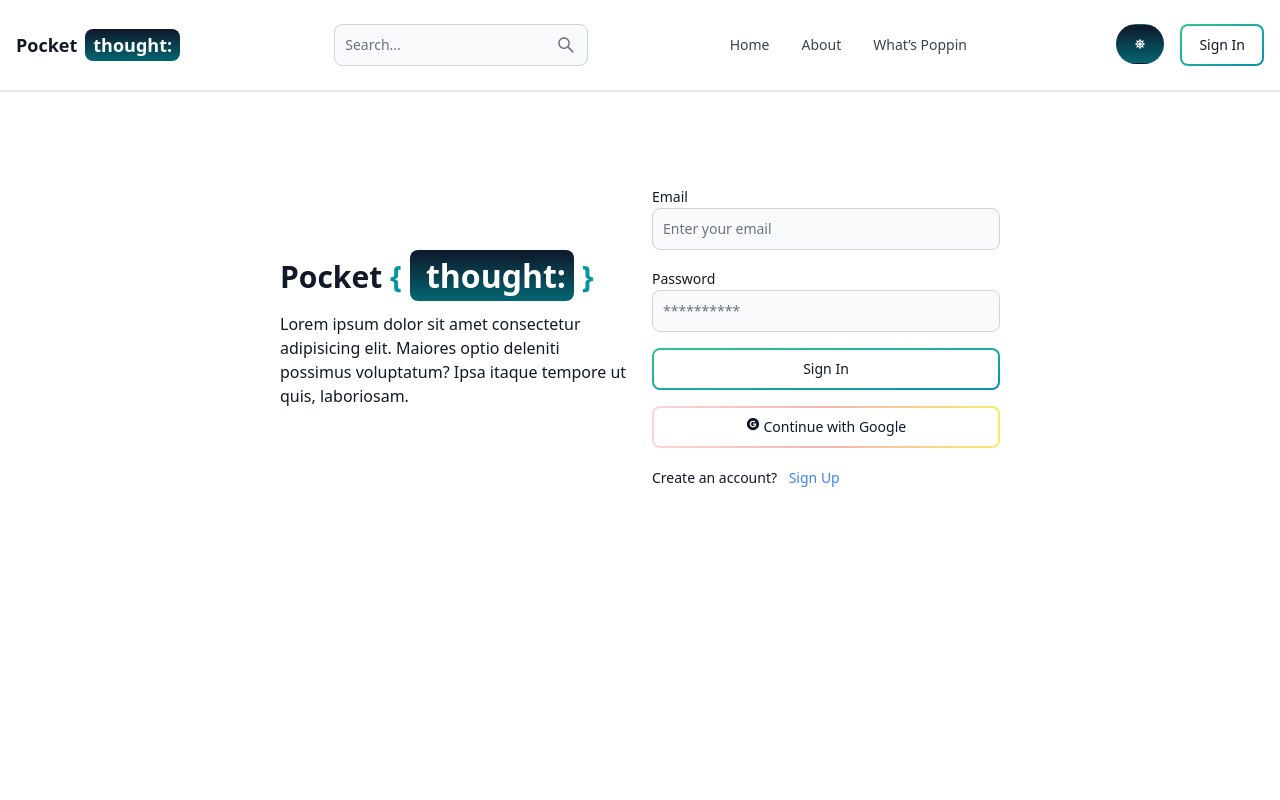
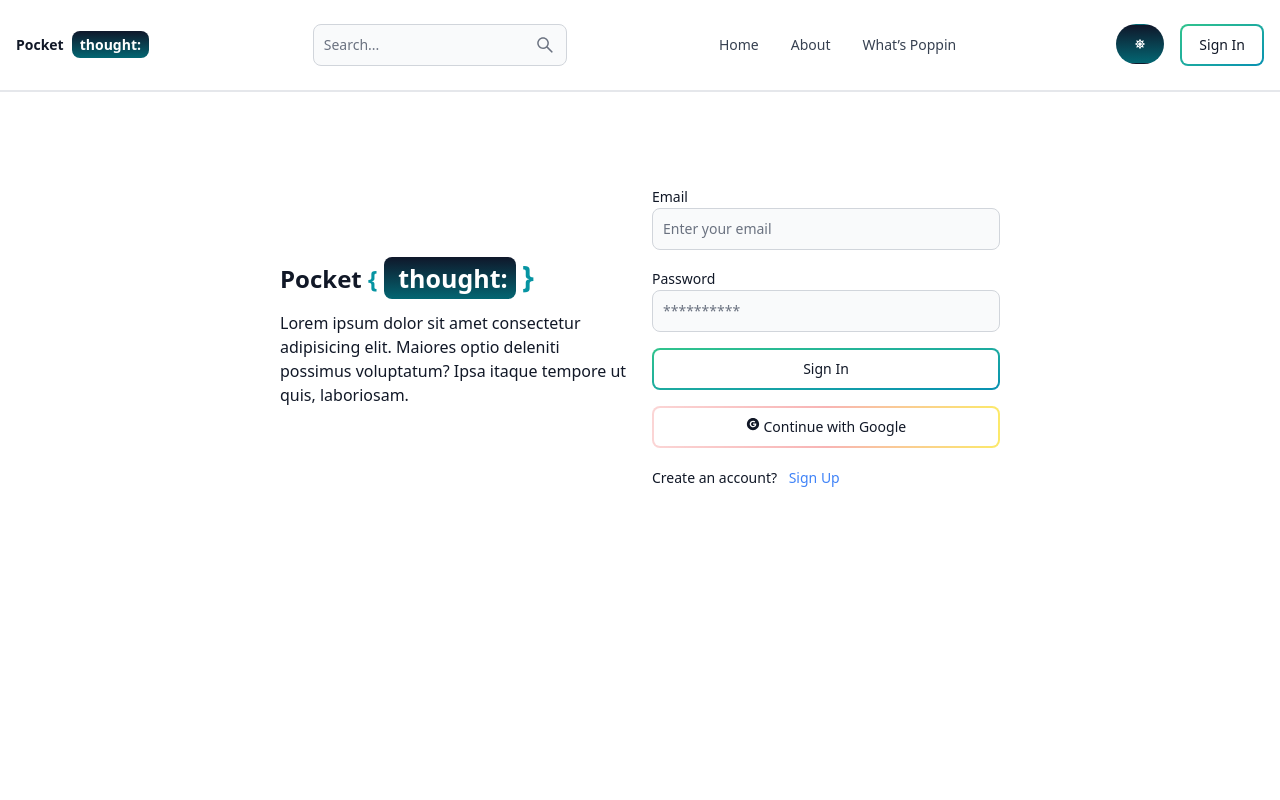
Before and after one commit to TerRosales/tr-blog, a React (Vite) app in the folder client/: page /signin in a window 1280 px wide. Shown: the top 800 px of the page. Built offline with nearby package versions, Linux system fonts and the light colour scheme; no server answers.

Commit message:
signout finalized

```diff
--- a/client/src/components/Header.jsx
+++ b/client/src/components/Header.jsx
@@ -89,7 +89,7 @@ const Header = () => {
           <Link to="/about">About</Link>
         </Navbar.Link>
         <Navbar.Link as={"div"} active={path === "/poppin"}>
-          <Link to="/signin">What&rsquo;s Poppin</Link>
+          <Link to="/news">What&rsquo;s Poppin</Link>
         </Navbar.Link>
       </Navbar.Collapse>
     </Navbar>
--- a/client/src/components/Logo.jsx
+++ b/client/src/components/Logo.jsx
@@ -3,9 +3,9 @@ import { Link } from "react-router-dom";
 
 const Logo = () => {
   return (
-    <Link to="/" className="text-lg font-bold dark:text-white">
+    <Link to="/" className="text-sm font-bold dark:text-white">
       Pocket
-      <span className="px-2 py-1 text-lg rounded-lg button-gradient">
+      <span className="px-2 py-1 text-sm rounded-lg button-gradient">
         thought:
       </span>
       &nbsp;
--- /dev/null
+++ b/client/src/pages/News.jsx
@@ -0,0 +1,7 @@
+import React from "react";
+
+const News = () => {
+  return <div>News</div>;
+};
+
+export default News;
--- a/client/src/pages/SignIn.jsx
+++ b/client/src/pages/SignIn.jsx
@@ -55,10 +55,10 @@ const SignIn = () => {
       <div className="flex p-3 max-w-3xl mx-auto flex-col md:flex-row md:items-center">
         {/* left */}
         <div className="flex-1 mx-3">
-          <Link to="/" className="text-[30px] font-bold dark:text-white">
+          <Link to="/" className="text-[24px] font-bold dark:text-white">
             Pocket&nbsp;
-            <span className="text-teal-500 text-[30px]">&#123;</span>&nbsp;
-            <span className="px-2 py-1 text-[32px] rounded-lg text-white font-bold bg-gradient-to-b from-slate-900 to-teal-700 ">
+            <span className="text-teal-500 text-[24px]">&#123;</span>&nbsp;
+            <span className="px-2 py-1 text-[25px] rounded-lg text-white font-bold bg-gradient-to-b from-slate-900 to-teal-700 ">
               {" "}
               thought:
             </span>
```
